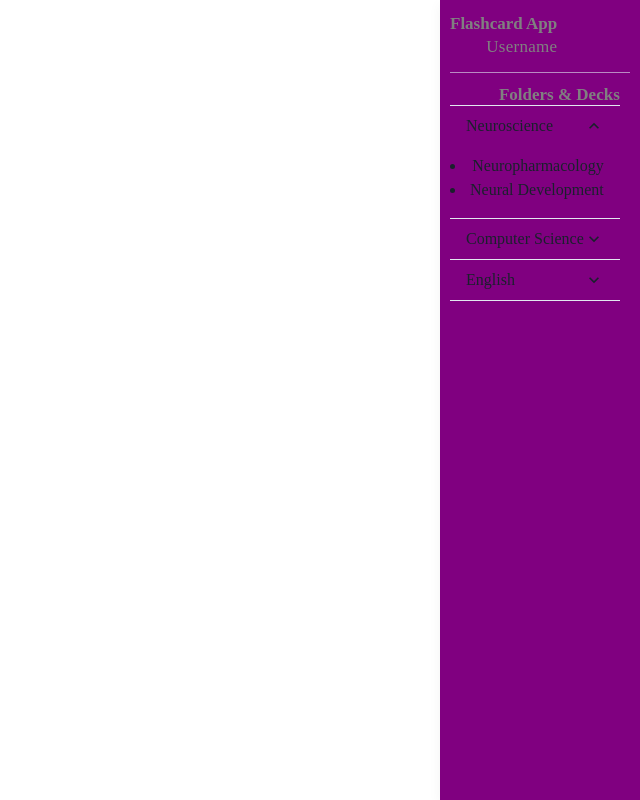
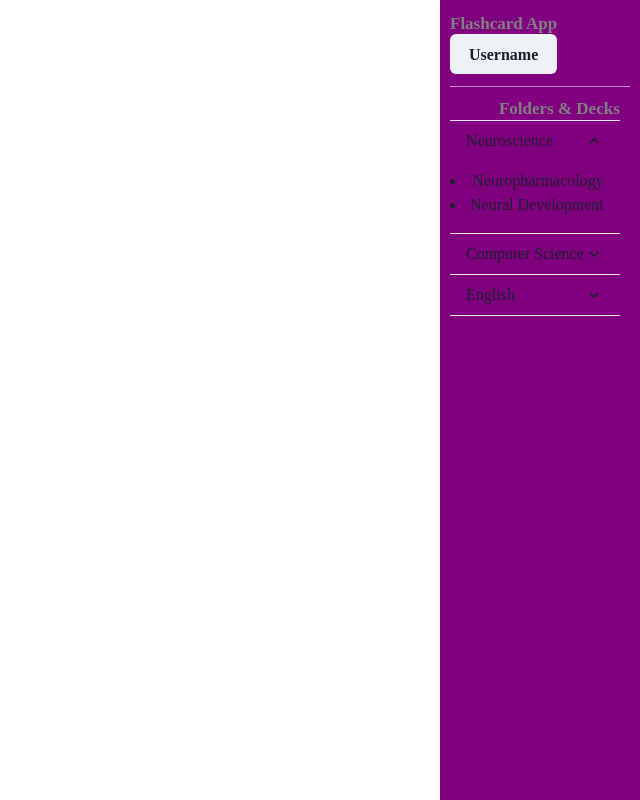
Before and after one commit to meepflounder/flashcardApp, a React (Create React App) app in the folder react-app/: page / in a window 1280 px wide. Shown: the whole page, without its empty margins (640-1280 px from the left). Built offline with nearby package versions, Linux system fonts and the light colour scheme.

Commit message:
changed username from text to a menu to allow for more options

```diff
--- a/react-app/src/SideBar.js
+++ b/react-app/src/SideBar.js
@@ -1,6 +1,7 @@
 import React from 'react';
-import { Flex, Text, Box, Divider, Heading,
-         Accordion, AccordionItem, AccordionButton, AccordionPanel, AccordionIcon
+import { Flex, Text, Box, Divider, Heading, Button,
+         Accordion, AccordionItem, AccordionButton, AccordionPanel, AccordionIcon,
+         Menu, MenuButton, MenuList, MenuItem, MenuItemOption, MenuGroup, MenuOptionGroup, MenuDivider
        } from "@chakra-ui/react";
 
 
@@ -40,7 +41,16 @@ export default function SideBar() {
                 <Flex mt={1} mb={3} align="center">
                     <Flex flexDir="column">
                         <Heading as="h3" size="sm" color="gray"> Flashcard App</Heading>
-                        <Text as="h3" size ="xs" color = "gray"> Username </Text>
+
+                        <Menu>
+                            <MenuButton as={Button}>
+                                Username
+                            </MenuButton>
+                            <MenuList>
+                                <MenuItem>Account Settings</MenuItem>
+                                <MenuItem>Log Out</MenuItem>
+                            </MenuList>
+                        </Menu>
                     </Flex>
                 </Flex>
 
```
